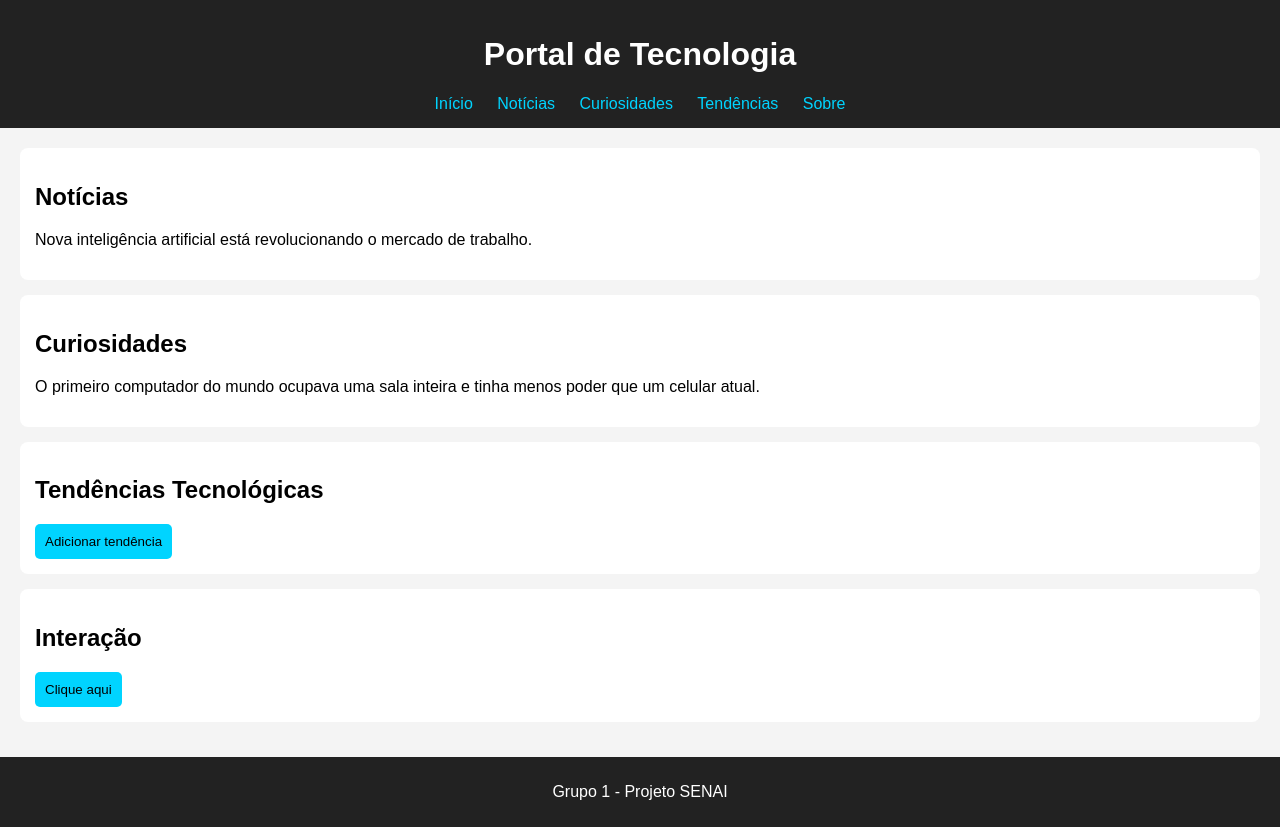
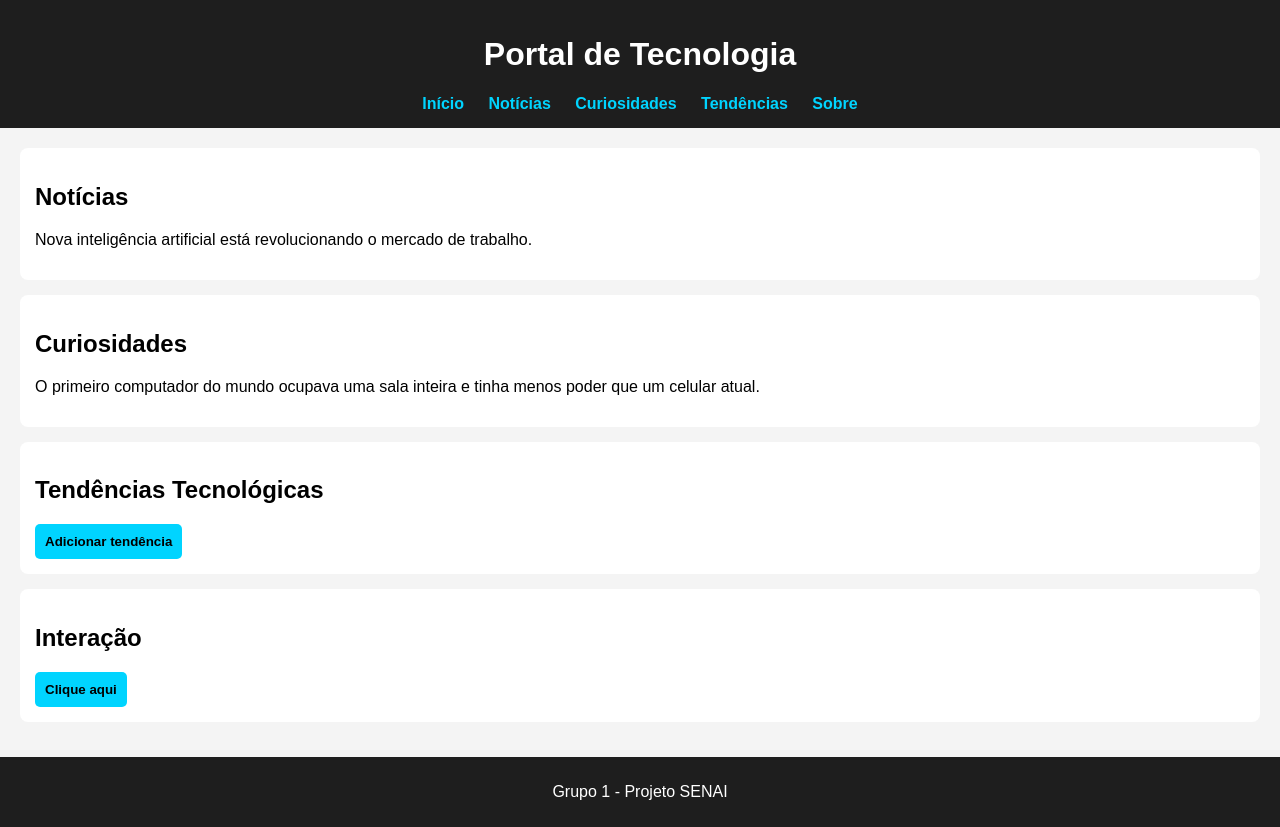
Before and after one commit to victorditoro-crypto/projeto-grupo, a plain HTML site: page index.html in a window 1280 px wide. Drawn offline with Linux system fonts and the light colour scheme.

Commit message:
Update header and footer background colors

```diff
--- a/style.css
+++ b/style.css
@@ -4,23 +4,31 @@ body {
     background-color: #f4f4f4;
 }
 
+/* Cabeçalho */
 header {
-    background-color: #222;
+    background-color: #1e1e1e;
     color: white;
     padding: 15px;
     text-align: center;
+}
+
+/* Menu */
+nav {
+    margin-top: 10px;
 }
 
 nav a {
     color: #00d4ff;
     margin: 0 10px;
     text-decoration: none;
+    font-weight: bold;
 }
 
 nav a:hover {
     text-decoration: underline;
 }
 
+/* Conteúdo */
 main {
     padding: 20px;
 }
@@ -32,21 +40,24 @@ section {
     border-radius: 8px;
 }
 
+/* Botões */
 button {
     padding: 10px;
     background-color: #00d4ff;
     border: none;
     cursor: pointer;
     border-radius: 5px;
+    font-weight: bold;
 }
 
 button:hover {
     background-color: #009ec3;
 }
 
+/* Rodapé */
 footer {
     text-align: center;
     padding: 10px;
-    background-color: #222;
+    background-color: #1e1e1e;
     color: white;
 }
```
